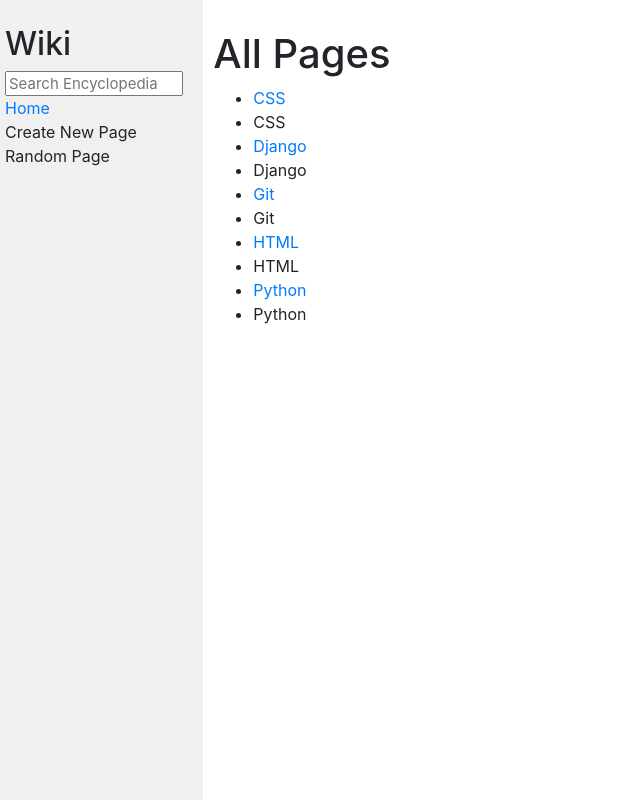
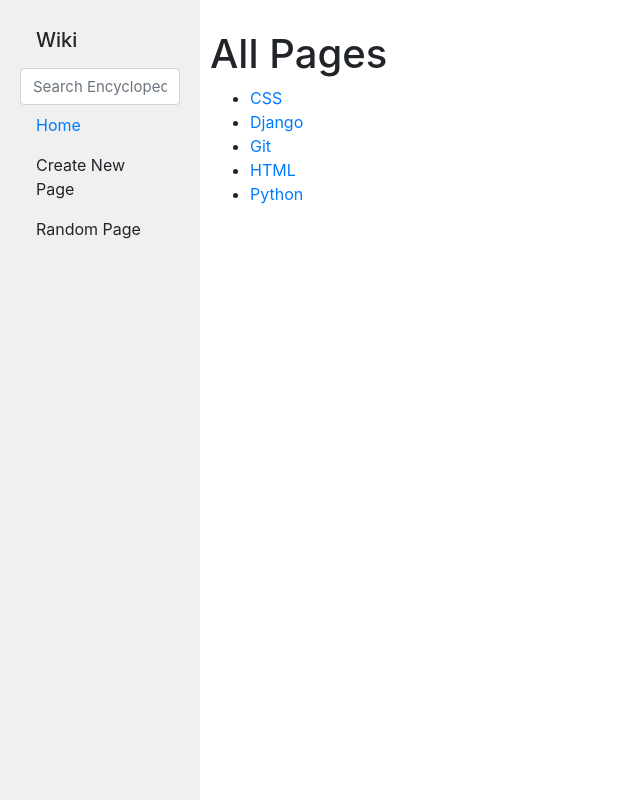
Before and after one commit to caterpilerr/CS50WebProgramming, a Django app: page /wiki/ in a window 1280 px wide. Shown: the whole page, without its empty margins (0-640 px from the left). Run offline with Django 3.2, Linux system fonts and the light colour scheme; some libraries are stand-ins or nearby versions.

Commit message:
style upgrade

```diff
--- a/wiki/encyclopedia/static/encyclopedia/styles.css
+++ b/wiki/encyclopedia/static/encyclopedia/styles.css
@@ -1,6 +1,7 @@
 body {
     margin: 0;
     background-color: white;
+    margin: 0;
 }
 
 code {
@@ -31,8 +32,16 @@ textarea {
     background-color: #f0f0f0;
     height: 100vh;
     padding: 20px;
+    max-width: 200px;
+    flex: none;
 }
 
 .sidebar h2 {
     margin-top: 5px;
 }
+
+.row {
+    flex-shrink: 0;
+    margin: 0;
+    flex-wrap: nowrap;
+}
--- a/wiki/encyclopedia/templates/encyclopedia/index.html
+++ b/wiki/encyclopedia/templates/encyclopedia/index.html
@@ -9,9 +9,8 @@
     <ul>
         {% for entry in entries %}
             <li>
-                <a href="" >{{ entry }}</a>
+                <a href="{% url 'encyclopedia:entry' entry %}" >{{ entry }}</a>
             </li>
-            <li>{{ entry }}</li>
         {% endfor %}
     </ul>
 
--- a/wiki/encyclopedia/templates/encyclopedia/layout.html
+++ b/wiki/encyclopedia/templates/encyclopedia/layout.html
@@ -11,27 +11,37 @@
     <body>
         <div class="row">
             <div class="sidebar col-lg-2 col-md-3">
-                <h2>Wiki</h2>
+                <ul div class="nav">
+                    <li class="nav_item">
+                        <div class="text-left navbar-brand ml-3 h1" style="width: 100%;">Wiki</div>
+                    </li>
+                    <li>
                         <form>
-                    <input class="search" type="text" name="q" placeholder="Search Encyclopedia">
+                            <input class="search form-control mr-sm-2" type="text" name="q"
+                                placeholder="Search Encyclopedia">
                         </form>
-                <div>
-                    <a href="{% url 'encyclopedia:index' %}">Home</a>
-                </div>
-                <div>
+                    </li>
+                    <li class="nav_item">
+                        <a class="nav-link" href="{% url 'encyclopedia:index' %}">Home</a>
+                    </li>
+                    <li class="nav_item">
+                        <div class="nav-link">
                             Create New Page
                         </div>
-                <div>
+                    </li>
+                    <li class="nav_item">
+                        <div class="nav-link">
                             Random Page
+                        </div>
+                    </li>
+                </ul>
             </div>
             {% block nav %}
             {% endblock %}
-            </div>
             <div class="main col-lg-10 col-md-9">
                 {% block body %}
                 {% endblock %}
             </div>
         </div>
-
     </body>
 </html>
```
Lines whose indentation alone changed are shown as unchanged.
